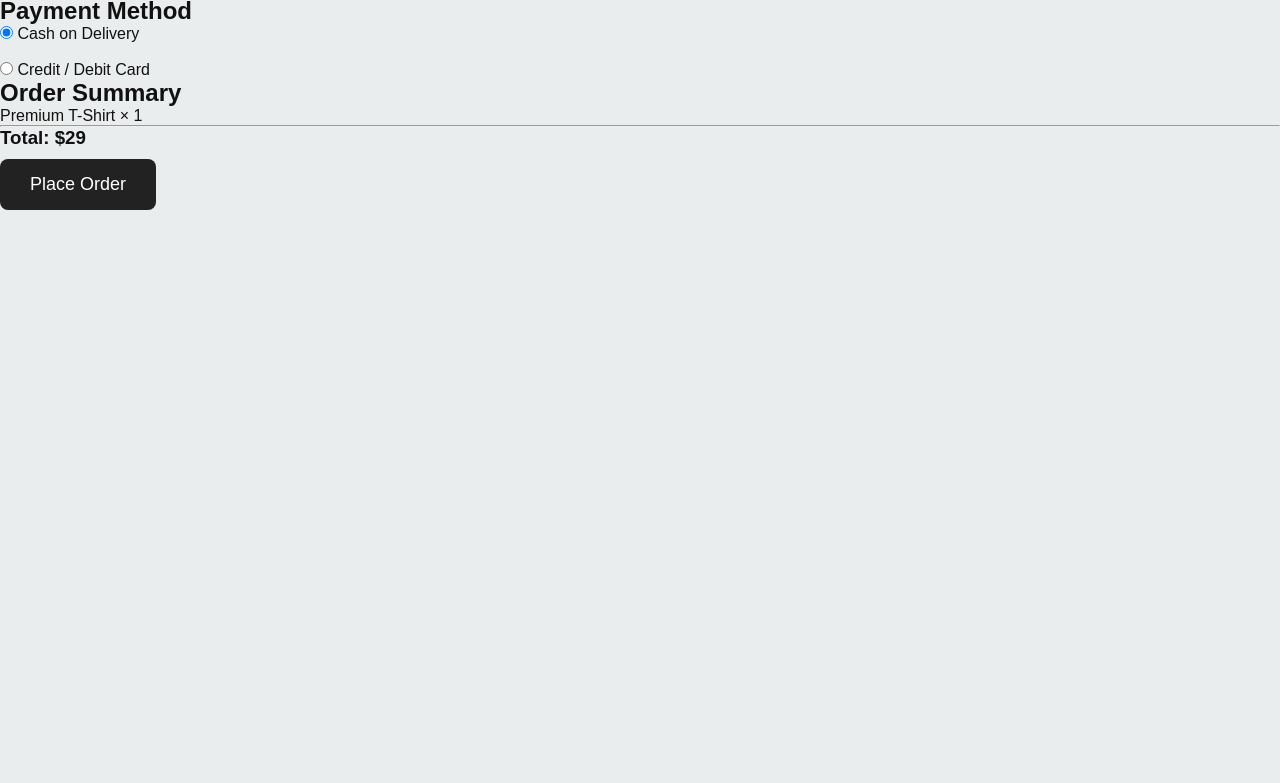
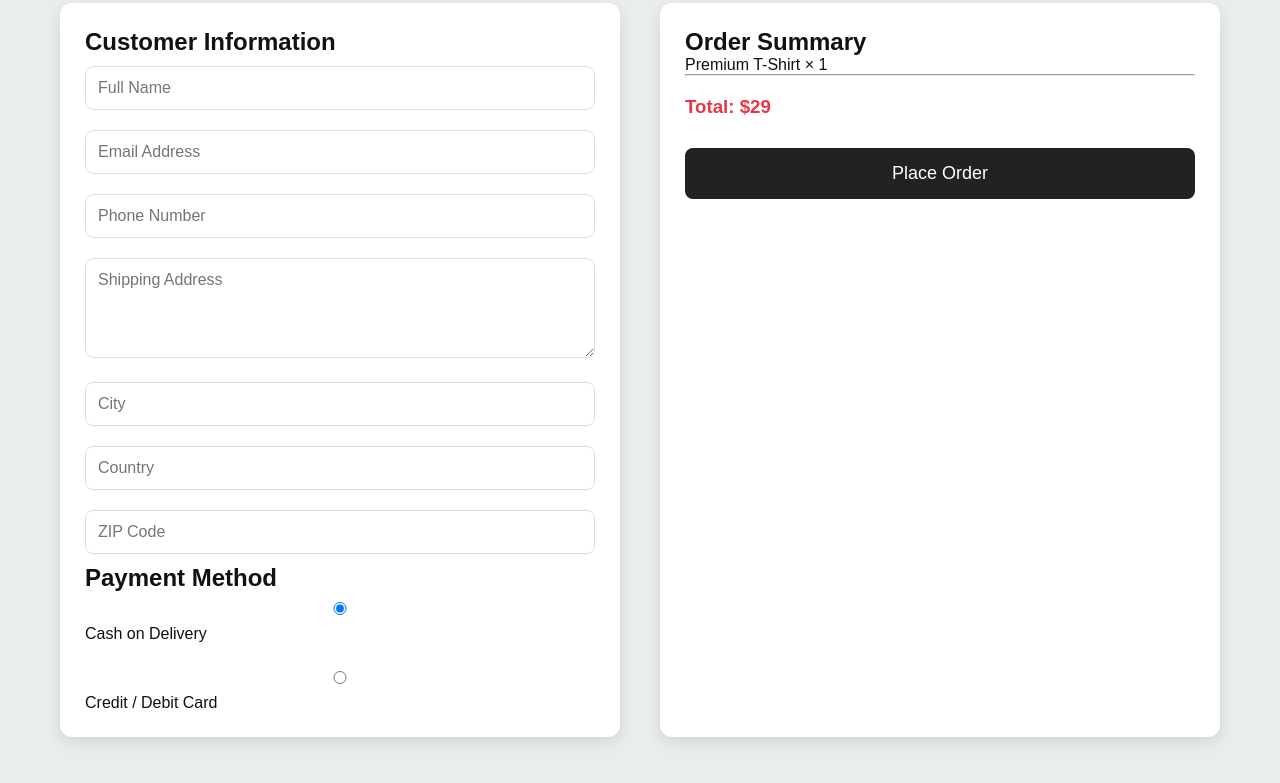
Before and after one commit to abdullahsrk16-cloud/rawdha-fashion-store, a plain HTML site: page checkout.html in a window 1280 px wide. Shown: the part 188-971 px from the top of the page. Before the commit the page ends 800 px from the top, so only its background shows below. Drawn offline with Linux system fonts and the light colour scheme.

Commit message:
Update style.css

```diff
--- a/style.css
+++ b/style.css
@@ -407,3 +407,55 @@
 .buy-btn:hover{
 opacity:.9;
 }
+/* ===== CHECKOUT PAGE ===== */
+
+.checkout-page{
+    max-width:1200px;
+    margin:40px auto;
+    padding:20px;
+}
+
+.checkout-page h1{
+    text-align:center;
+    margin-bottom:30px;
+}
+
+.checkout-container{
+    display:flex;
+    gap:40px;
+    flex-wrap:wrap;
+}
+
+.checkout-form,
+.order-summary{
+    flex:1;
+    background:#fff;
+    padding:25px;
+    border-radius:12px;
+    box-shadow:0 5px 15px rgba(0,0,0,.1);
+}
+
+.checkout-form input,
+.checkout-form textarea{
+    width:100%;
+    padding:12px;
+    margin:10px 0;
+    border:1px solid #ddd;
+    border-radius:8px;
+    font-size:16px;
+    box-sizing:border-box;
+}
+
+.checkout-form textarea{
+    height:100px;
+    resize:vertical;
+}
+
+.order-summary h3{
+    color:#e63946;
+    margin:20px 0;
+}
+
+.order-summary button{
+    width:100%;
+}
```
